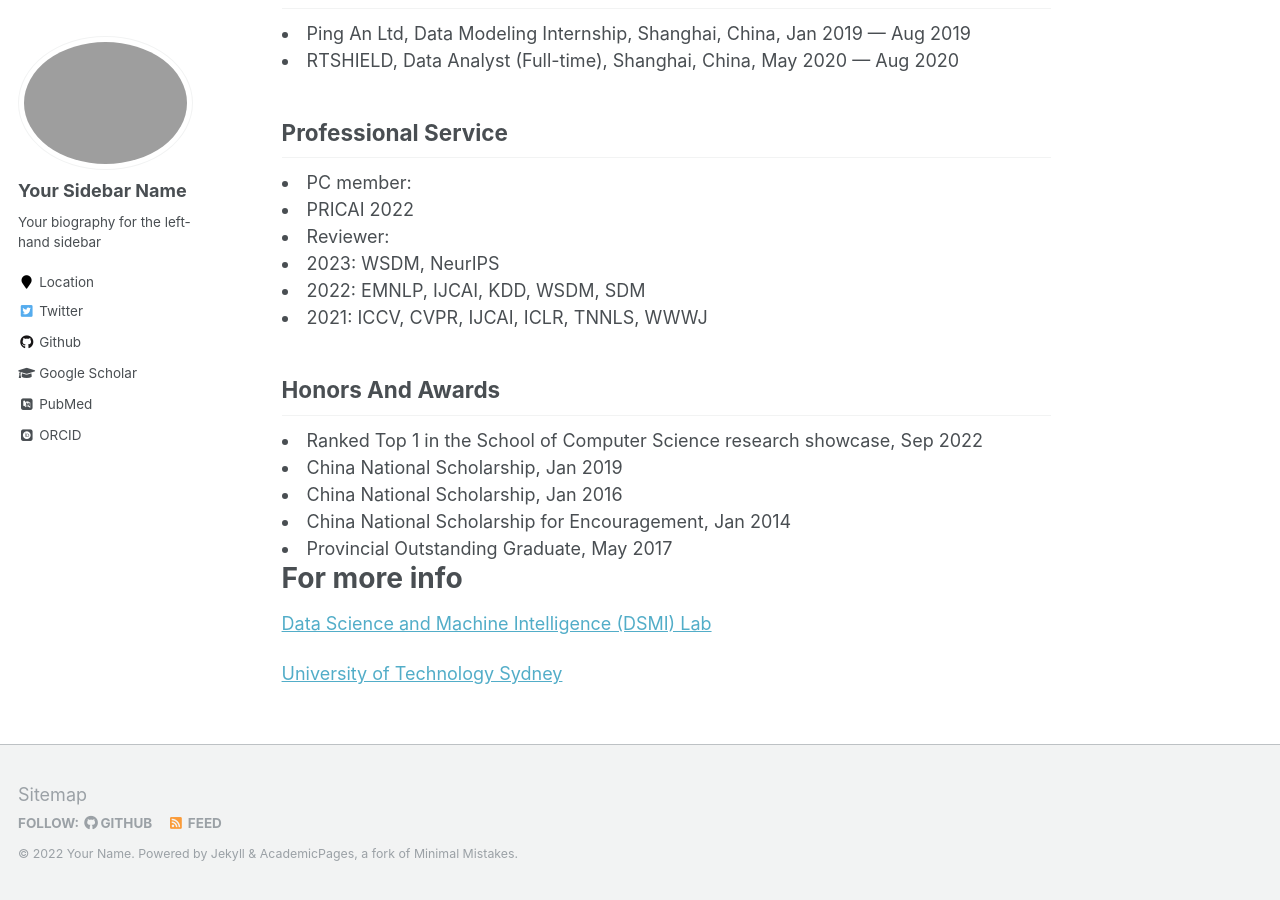
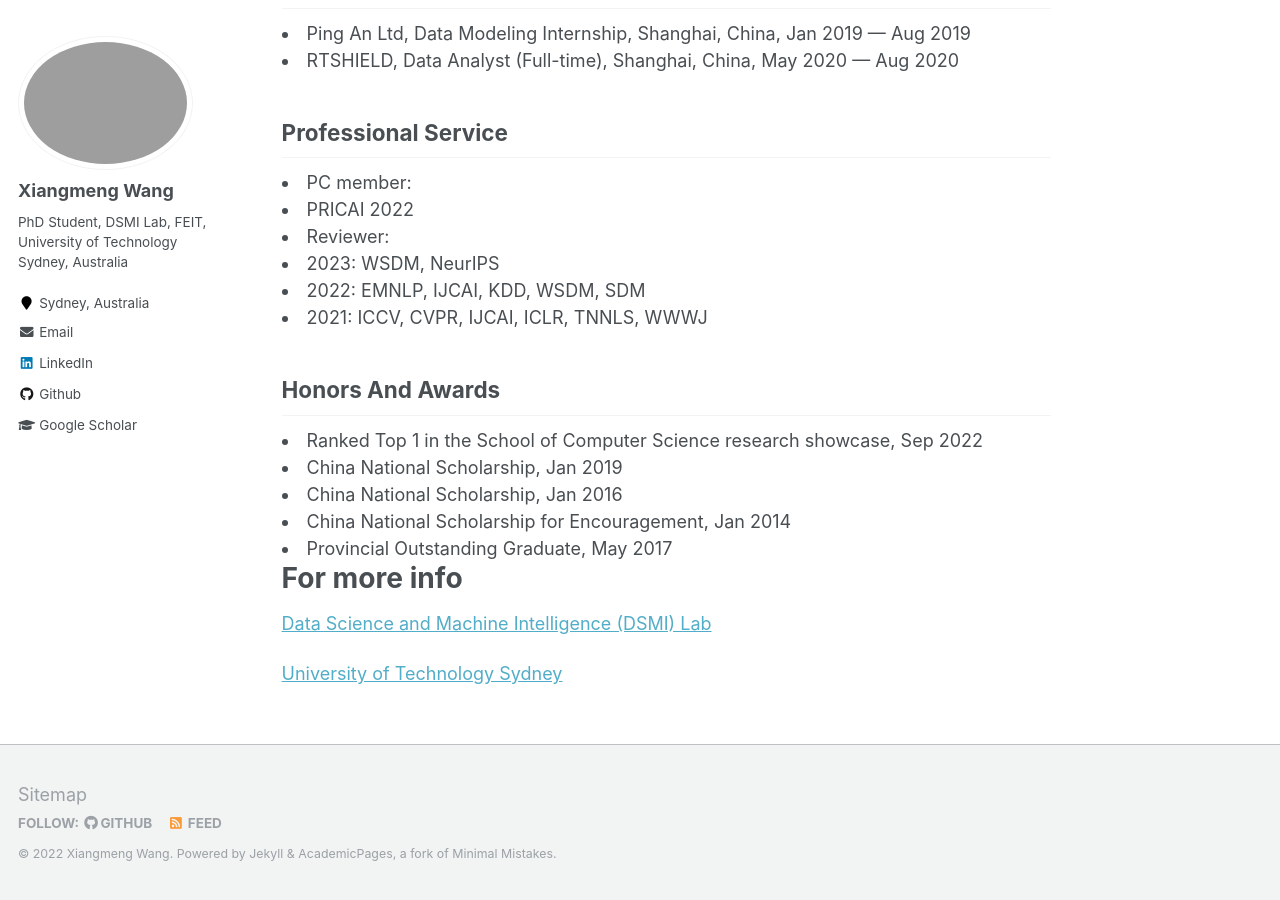
Before and after one commit to Chrystalii/homepage, a Jekyll site: the page built from _pages/about.md, in a window 1280 px wide and 900 px high, scrolled down 1460 px. Built offline with Jekyll 4.4.1, drawn with Linux system fonts in a browser that asks for light colours; some web fonts are replaced; some of the changed text lies outside the part shown.

Commit message:
Add files via upload

```diff
--- a/_config.yml
+++ b/_config.yml
@@ -7,10 +7,10 @@
 
 # Site Settings
 locale                   : "en-US"
-title                    : "Your Name / Site Title"
+title                    : "Home"
 title_separator          : "-"
-name                     : &name "Your Name"
-description              : &description "personal description"
+name                     : &name "Xiangmeng Wang"
+description              : &description "Xiangmeng Wang's Homepage"
 url                      : https://academicpages.github.io # the base hostname & protocol for your site e.g. "https://mmistakes.github.io"
 baseurl                  : "" # the subpath of your site, e.g. "/blog"
 repository               : "academicpages/academicpages.github.io"
@@ -80,14 +80,17 @@ analytics:
 
 # Site Author
 author:
-  name             : "Your Sidebar Name"
+  name             : "Xiangmeng Wang"
   avatar           : "profile.png"
-  bio              : "Your biography for the left-hand sidebar"
-  location         : "Location"
+  bio              : "PhD Student,
+DSMI Lab,
+FEIT,
+University of Technology Sydney, Australia "
+  location         : "Sydney, Australia"
   employer         :
-  pubmed           : "https://www.ncbi.nlm.nih.gov/pubmed/?term=john+snow"
-  googlescholar    : "http://yourfullgooglescholarurl.com"
-  email            :
+  pubmed           :
+  googlescholar    : "https://scholar.google.com/citations?hl=zh-CN&user=89z_twcAAAAJ"
+  email            : "xiangmeng.wang@student.uts.edu.au"
   researchgate     :  # example: "https://www.researchgate.net/profile/yourprofile"
   uri              :
   bitbucket        :
@@ -96,20 +99,20 @@ author:
   flickr           :
   facebook         :
   foursquare       :
-  github           : "academicpages"
+  github           : "Chrystalii"
   google_plus      :
   keybase          :
   instagram        :
   impactstory      : #"https://profiles.impactstory.org/u/xxxx-xxxx-xxxx-xxxx"
   lastfm           :
-  linkedin         :
-  orcid            : "http://orcid.org/yourorcidurl"
+  linkedin         : "xiangmeng-wang-002942214/"
+  orcid            :
   pinterest        :
   soundcloud       :
   stackoverflow    : # http://stackoverflow.com/users/123456/username
   steam            :
   tumblr           :
-  twitter          : "replacethistwitterhandle"
+  twitter          :
   vine             :
   weibo            :
   xing             :
```
